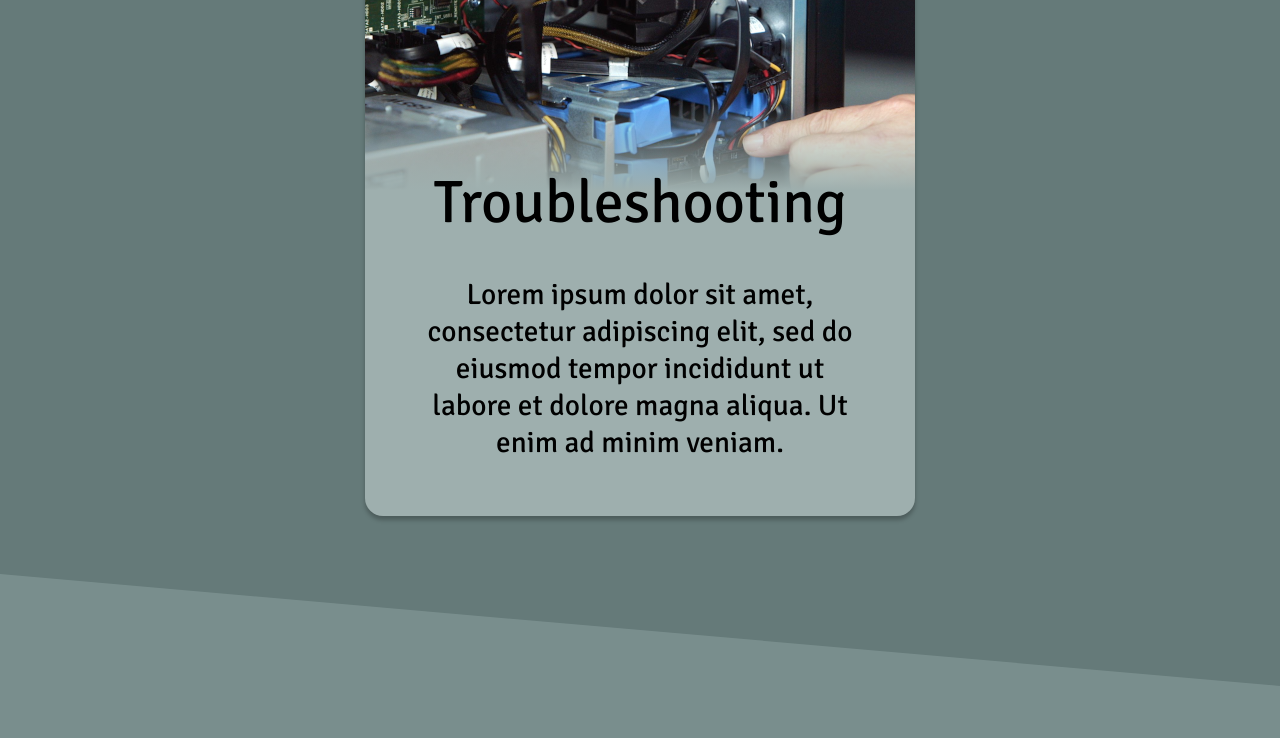
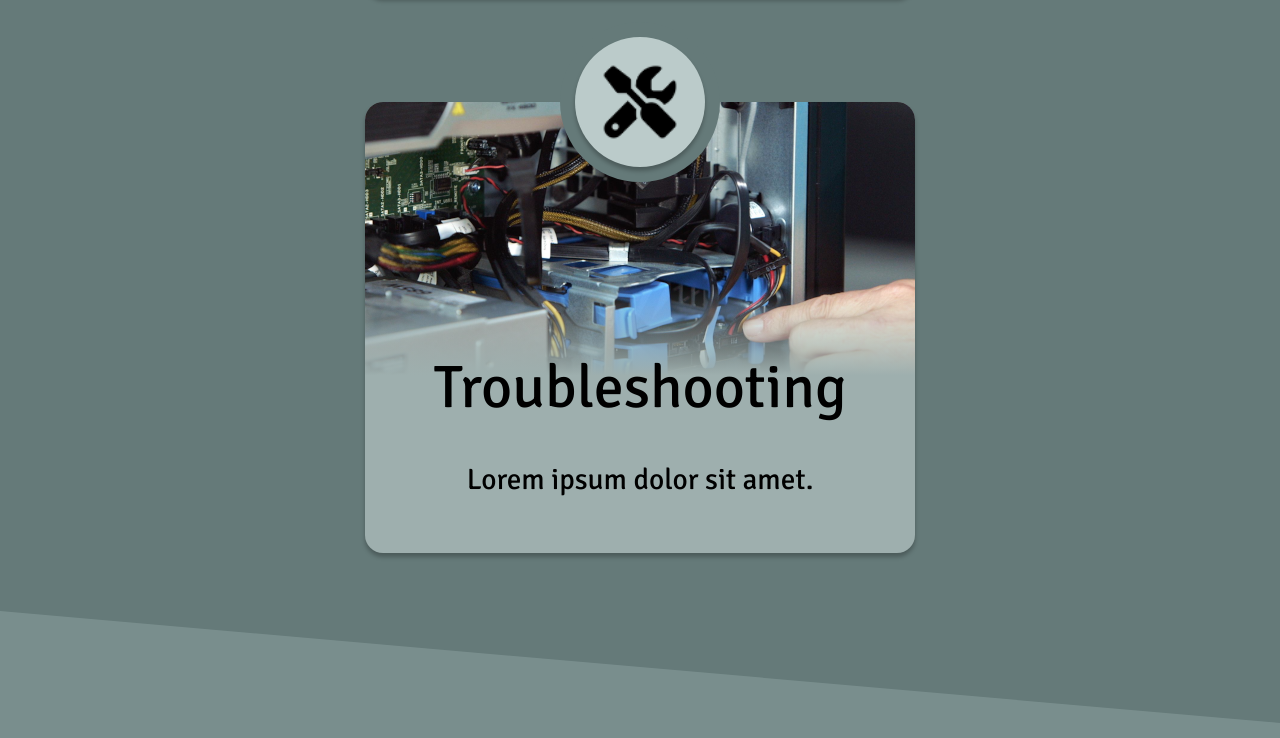
Before and after one commit to mroley1/Back-Mountain-Tech-Repair-Website, a plain HTML site: page index.html in a window 1280 px wide. Shown: the part 3044-3782 px from the top of the page. Drawn offline with Linux system fonts and the light colour scheme.

Commit message:
fix some styling with services

```diff
--- a/index.html
+++ b/index.html
@@ -80,6 +80,8 @@
                             <div class="description">
                                 Lorem ipsum dolor sit amet, consectetur adipiscing elit, sed do eiusmod tempor incididunt ut labore et dolore magna aliqua.
                                 Ut enim ad minim veniam.
+                                Lorem ipsum dolor sit amet, consectetur adipiscing elit, sed do eiusmod tempor incididunt ut labore et dolore magna aliqua.
+                                Ut enim ad minim veniam.
                             </div>
                         </div>
                     </div>
@@ -95,8 +97,7 @@
                                 Troubleshooting
                             </div>
                             <div class="description">
-                                Lorem ipsum dolor sit amet, consectetur adipiscing elit, sed do eiusmod tempor incididunt ut labore et dolore magna aliqua.
-                                Ut enim ad minim veniam.
+                                Lorem ipsum dolor sit amet.
                             </div>
                         </div>
                     </div>
--- a/styles.css
+++ b/styles.css
@@ -109,11 +109,11 @@ a {
     flex-wrap: wrap;
     margin-bottom: 100px;
     justify-content: center;
+    align-items: flex-start;
 }
 
 .service_panels_container .service_panel {
     position: relative;
-    align-self: center;
     border-radius: 18px;
     background-color: #9eafae;
     margin: 90px 15px 15px 15px;
@@ -188,6 +188,7 @@ a {
     }
 
     .service_panels_container .service_panel {
+        align-self: center;
         width: 550px;
     }
 
```
